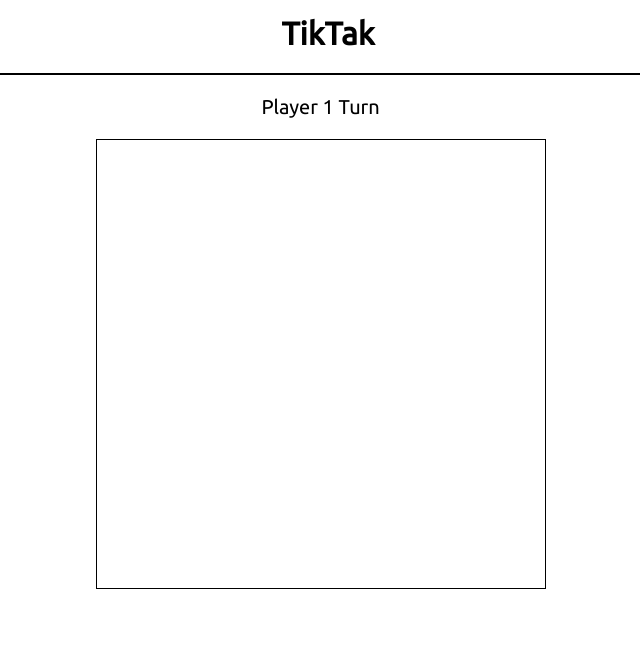
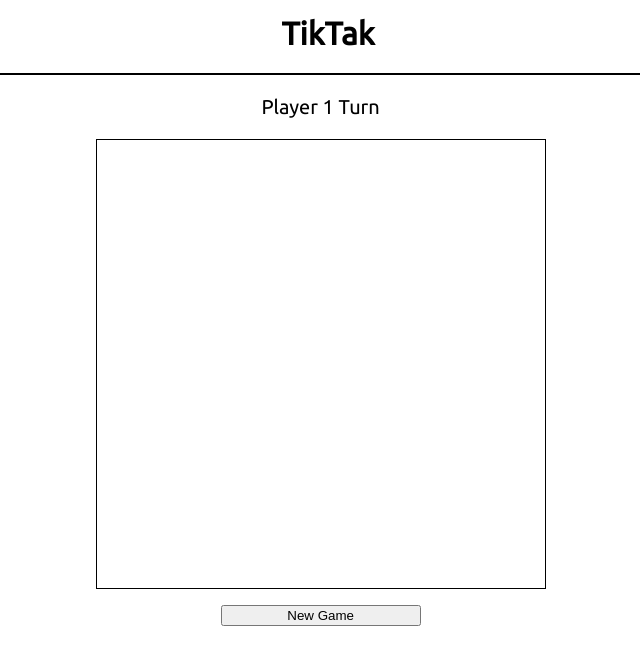
Before and after one commit to RussianMartabak/tiktak, a plain HTML site: page index.html in a window 1280 px wide. Shown: the whole page, without its empty margins (312-952 px from the left). Drawn offline with Linux system fonts and the light colour scheme; a web font is replaced by a local one.

Commit message:
fixed css positioning

```diff
--- a/index.html
+++ b/index.html
@@ -18,6 +18,9 @@
         <div class='game'>
             <p id='player-turn' class='center'>Player 1 Turn</p>
             <div class='gameboard'></div>
+            <button id='new-game'>
+                New Game
+            </button>
         </div>
         <div class='players'>
 
--- a/styles.css
+++ b/styles.css
@@ -9,6 +9,7 @@ body{
     font-family: 'Ubuntu';
     margin: 0;
     height: calc(100vh - 50px);
+    overflow: hidden;
 }
 
 .nav-container{
@@ -36,7 +37,7 @@ p{
 }
 
 .players{
-
+    padding: 32px;
     width: 33%;
 }
 .gameboard{
@@ -44,3 +45,9 @@ p{
     height: 450px;
     border: 1px solid black;
 }
+
+#new-game{
+    width: 200px;
+    display: block;
+    margin: 16px auto;
+}
```
